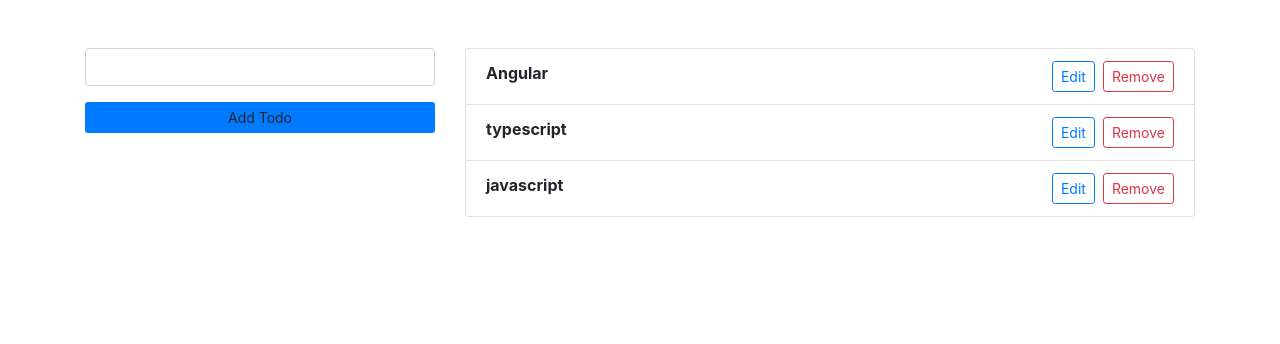
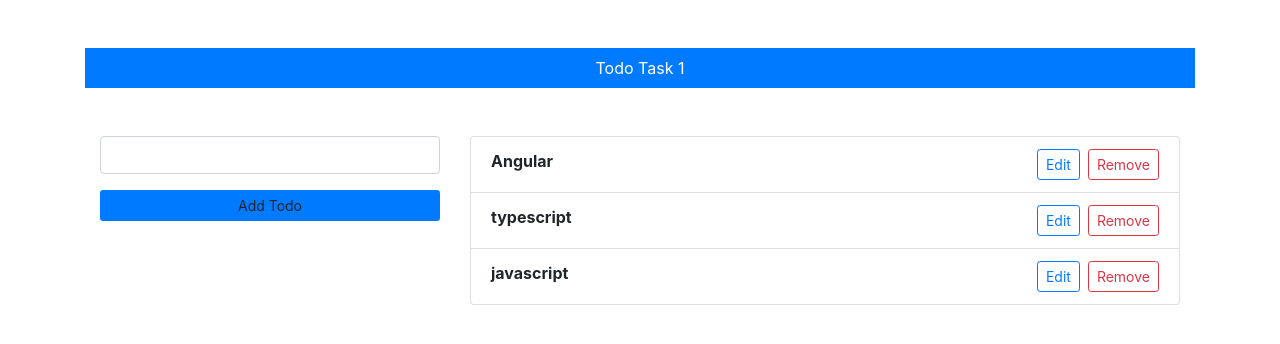
Before and after one commit to pallavitiwade/angular-basics, an Angular app: page / in a window 1280 px wide. Shown: the top 344 px of the page. Built offline with nearby package versions, Linux system fonts and the light colour scheme.

Commit message:
crud todo first

```diff
--- a/src/app/app.component.html
+++ b/src/app/app.component.html
@@ -3,7 +3,8 @@
     <div class="col-12">
 
 
-      <app-todo></app-todo>
+      <!-- <app-todo></app-todo> -->
+       <app-todos></app-todos>
 
 
 
--- a/src/app/app.module.ts
+++ b/src/app/app.module.ts
@@ -6,11 +6,13 @@ import { ProductComponent } from './shared/components/product/product.component'
 import { ProductsComponent } from './shared/components/products/products.component';
 import { InputComponent } from './shared/components/input/input.component';
 import { todoComponent } from './shared/components/todos/todo.component';
+import { todoComponents } from './shared/components/todo1/todos.component';
 
 @NgModule({
   declarations: [
     AppComponent,
-    todoComponent
+    todoComponent,
+    todoComponents
   ],
   imports: [
     BrowserModule
--- /dev/null
+++ b/src/app/shared/components/todo1/todos.component.html
@@ -0,0 +1,34 @@
+<header class="text-white text-center bg-primary p-2">Todo Task 1</header>
+<div class="container mt-5">
+<div class="row">
+    <div class="col-md-4 mb-4 mb-md-0">
+        <div class="form-group">
+            <input #todoControl type="text" class="form-control">
+        </div>
+
+        <button *ngIf="!isInEditMode" (click)="onTodoAdd(todoControl)" class="btn btn-sm btn-block bg-primary">Add
+            Todo</button>
+
+        <button *ngIf="isInEditMode" (click)="onUpdate()" class="btn btn-sm btn-block bg-primary">update</button>
+
+    </div>
+    <div class="col-md-8">
+        <ul class="list-group" *ngIf="todosArr.length > 0 ;else notodos">
+            <li *ngFor="let todo of todosArr; trackBy:trackByFun"
+                class="list-group-item d-flex justify-content-between">
+                <strong>
+                    {{todo.todoItem}}
+                </strong>
+                <div>
+                    <button (click)="onEdit(todo)" class="mr-2 btn btn-sm btn-outline-primary">Edit</button>
+                    <button (click)="onRemove(todo.todoId)" class="btn btn-sm btn-outline-danger">Remove</button>
+
+                </div>
+            </li>
+        </ul>
+        <ng-template #notodos>
+            <p class="alert alert-info">No Todos Items added yet !!!</p>
+        </ng-template>
+    </div>
+</div>
+</div>
--- /dev/null
+++ b/src/app/shared/components/todo1/todos.component.ts
@@ -0,0 +1,78 @@
+import { Component, ElementRef, ViewChild } from "@angular/core";
+import { Itodos } from "./todos";
+
+
+
+@Component({
+    selector: 'app-todos',
+    templateUrl: './todos.component.html',
+    styleUrls: ['./todos.component.scss']
+})
+
+export class todoComponents{
+    isInEditMode:boolean=false
+    editObj!: Itodos;
+    todosArr:Array<Itodos>=[
+      {
+            todoItem:'Angular',
+            todoId:'123'
+        },
+       {
+            todoItem:'typescript',
+            todoId:'123'
+        },
+        {
+            todoItem:'javascript',
+            todoId:'123'
+        }
+
+    ]
+
+onTodoAdd(ele:HTMLInputElement){
+    let val=ele.value
+    let newTodo:Itodos={
+        todoItem:val,
+        todoId:Date.now().toString()
+    }
+
+this.todosArr.push(newTodo)
+
+}
+trackByFun(index:number,item:Itodos){
+    return item.todoId //unique value like ID
+}
+   @ViewChild('todoControl')
+    todoControl!: ElementRef;
+
+onRemove(id:string){
+    console.log(id)
+    let getIndex=this.todosArr.findIndex(t=>t.todoId===id)
+    this.todosArr.splice(getIndex,1)
+
+
+}
+
+onEdit(todo:Itodos){
+    console.log(todo)
+    this.isInEditMode=true
+    this.editObj=todo;
+    this.todoControl.nativeElement.value=this.editObj.todoItem
+}
+
+onUpdate(){
+let UPDATE_ID=this.editObj.todoId
+let UPDATED_OBJ:Itodos={
+    todoItem:this.todoControl.nativeElement.value,
+    todoId:UPDATE_ID
+
+}
+let getIndex=this.todosArr.findIndex(t=>t.todoId===UPDATE_ID)
+this.todosArr[getIndex]=UPDATED_OBJ
+this.todoControl.nativeElement.value=''
+this.isInEditMode=false
+
+
+
+}
+
+}
--- /dev/null
+++ b/src/app/shared/components/todo1/todos.ts
@@ -0,0 +1,4 @@
+export interface Itodos{
+    todoItem:string,
+    todoId:string
+}
```
Also changed, not shown: src/app/shared/components/todo1/todos.component.scss (added).
